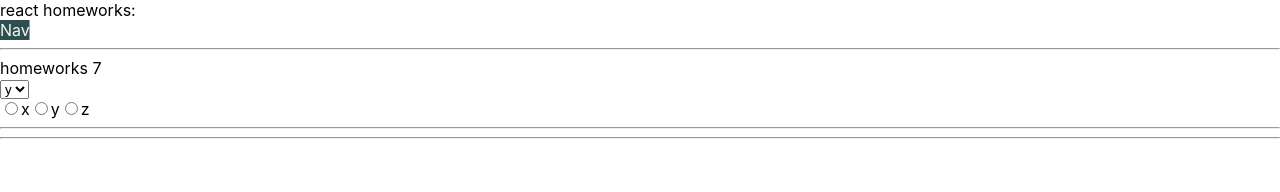
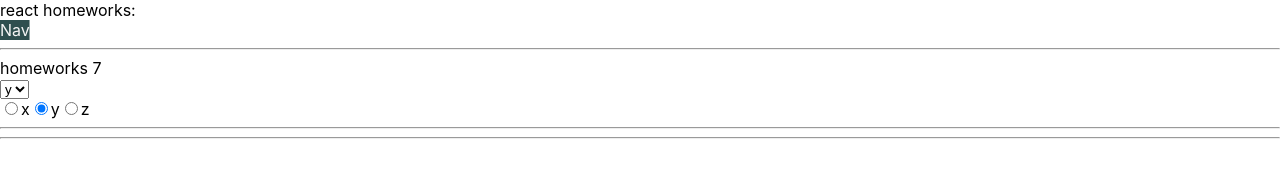
Before and after one commit to fabskrejt/zadachiIgnat, a React (Create React App) app: page /#/junior in a window 1280 px wide. Shown: the top 192 px of the page. Built offline with nearby package versions, Linux system fonts and the light colour scheme.

Commit message:
hw7 changed SuperRadio component

```diff
--- a/src/p2-homeworks/h7/common/c6-SuperRadio/SuperRadio.tsx
+++ b/src/p2-homeworks/h7/common/c6-SuperRadio/SuperRadio.tsx
@@ -17,6 +17,7 @@ const SuperRadio: React.FC<SuperRadioPropsType> = (
 ) => {
     const onChangeCallback = (e: ChangeEvent<HTMLInputElement>) => {
         // onChange, onChangeOption
+        onChangeOption && onChangeOption(e.currentTarget.value)
     }
 
 
@@ -24,6 +25,10 @@ const SuperRadio: React.FC<SuperRadioPropsType> = (
         <label key={name + '-' + i}>
             <input
                 type={'radio'}
+                name={name}
+                checked={value === o}
+                onChange={onChangeCallback}
+                value={o}
                 // name, checked, value, onChange
             />
             {o}
```
